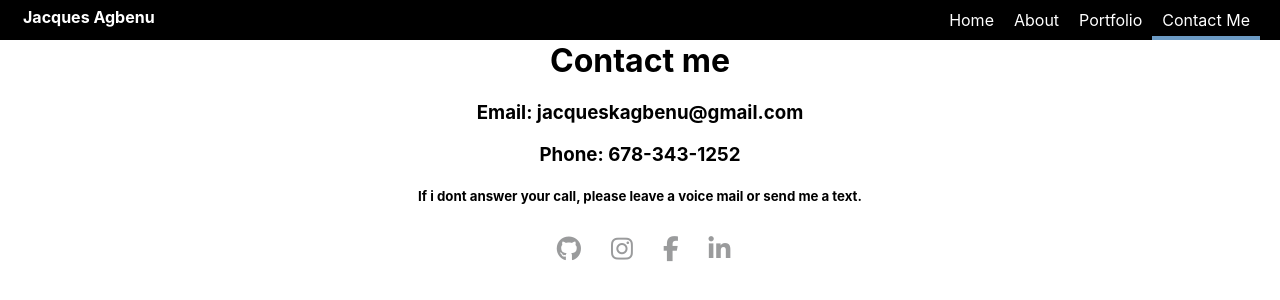
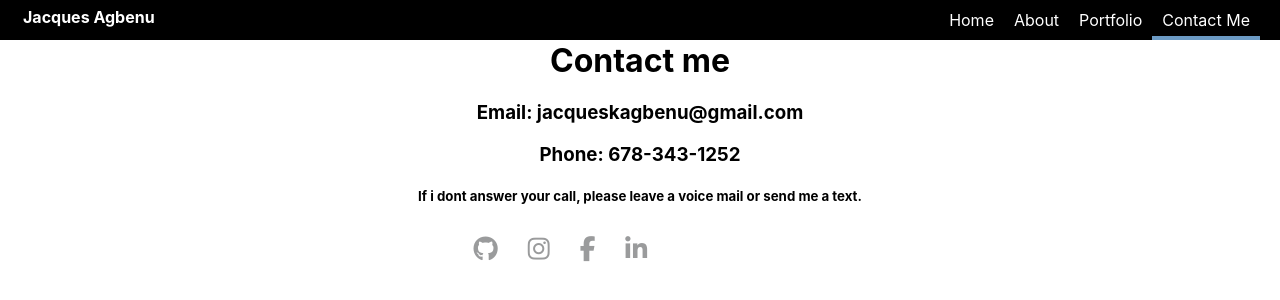
Before and after one commit to Jagbenu1/Portfolio_new, a React (Create React App) app: page /contact in a window 1280 px wide. Shown: the top 300 px of the page. Built offline with nearby package versions, Linux system fonts and the light colour scheme.

Commit message:
contact_update

```diff
--- a/src/components/Social/Social.module.css
+++ b/src/components/Social/Social.module.css
@@ -15,7 +15,26 @@
     color: black;
 }
 
-@media screen and (max-width: 680px){
+@media screen and (max-width: 600px){
+    .Social{
+        left: 26%;
+        right: 0;
+    }
+}
+
+@media screen and (min-width: 600px){
+    .Social{
+        left: 39%;
+    }
+}
+
+@media screen and (min-width: 768px){
+    .Social{
+        left:39.5%;
+    }
+}
+
+@media screen and (min-width: 1200px){
     .Social{
         left: 37%;
     }
```
